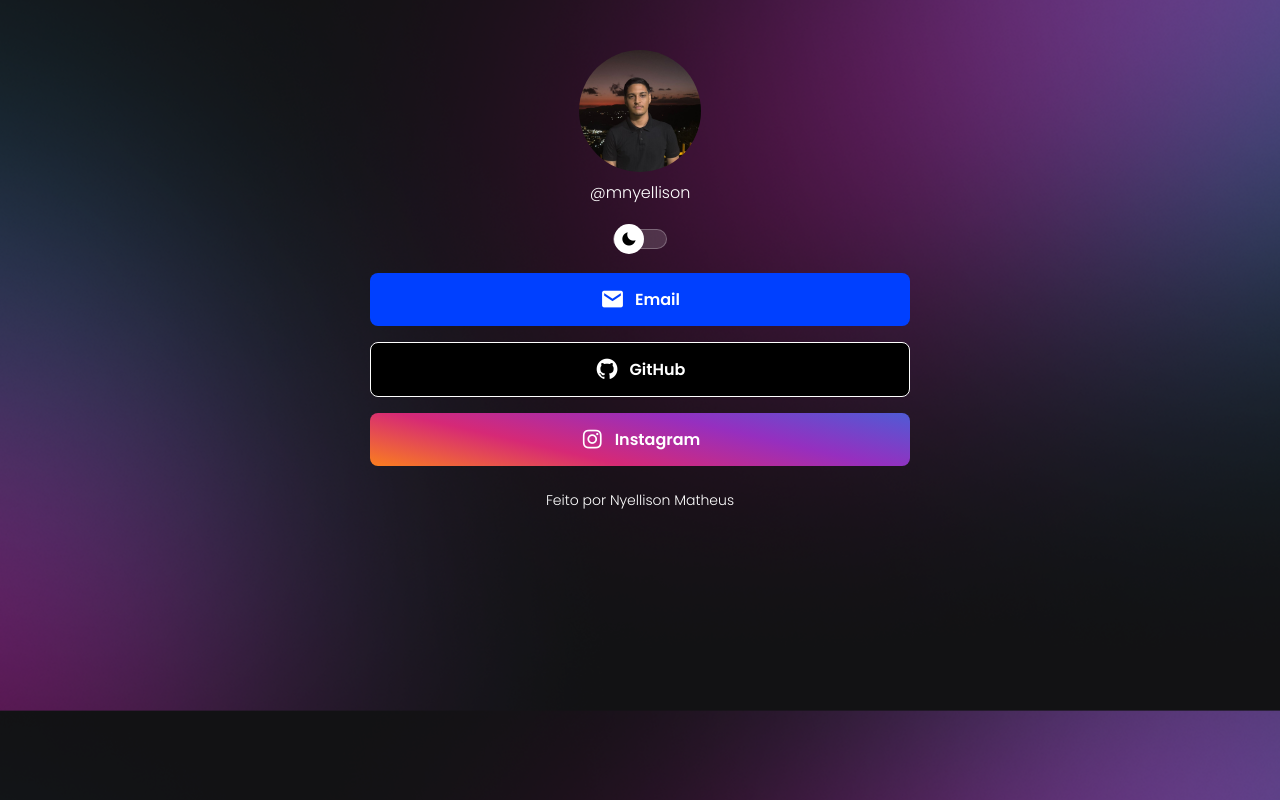
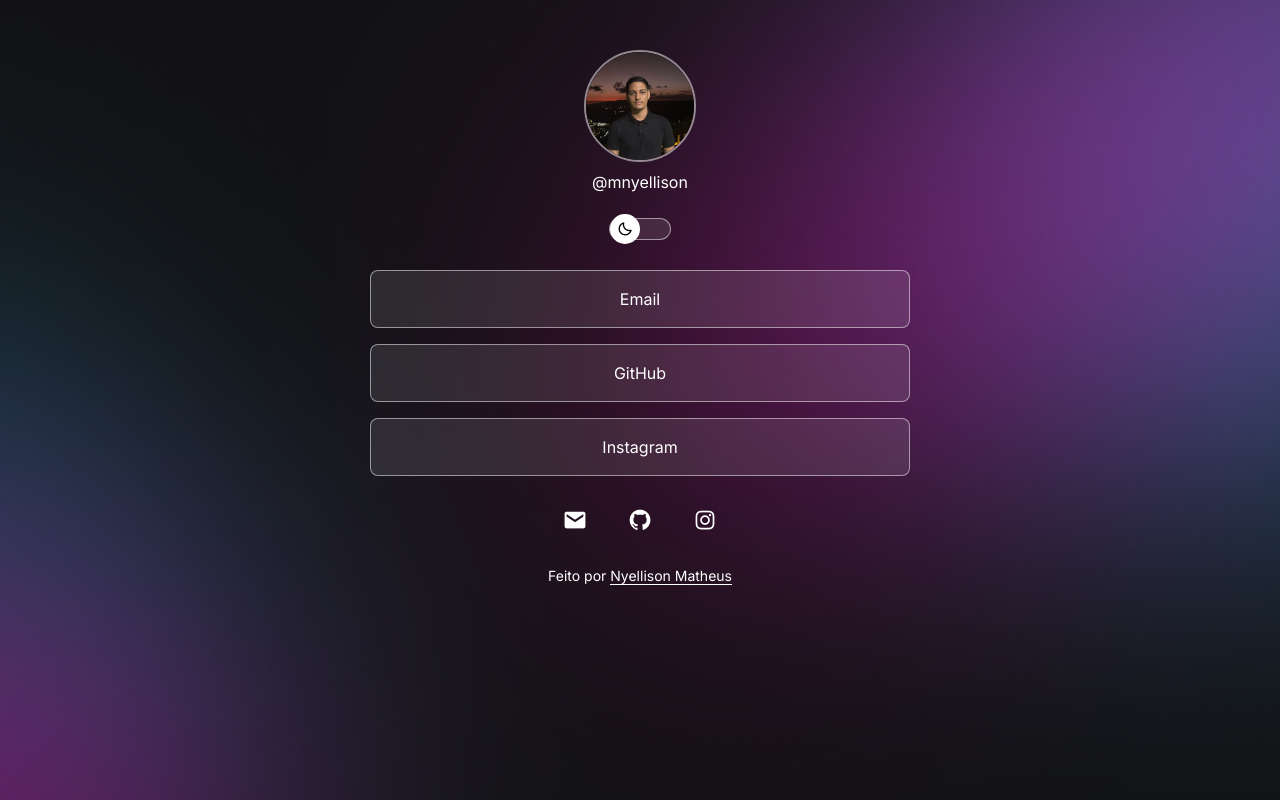
Before and after one commit to mnyellison/my-linktree, a plain HTML site: page index.html in a window 1280 px wide. Drawn offline with nearby package versions, Linux system fonts and the light colour scheme.

Commit message:
improving the code

```diff
--- a/index.html
+++ b/index.html
@@ -19,30 +19,45 @@
         <div class="display">
             <label for="toggle">
                 <div class="circle">
-                    <i class='bx bxs-moon'></i>
-                    <i class='bx bxs-sun'></i>
+                    <i class='bx bx-moon'></i>
+                    <i class='bx bx-sun'></i>
                 </div>
             </label>
         </div>
 
         <div class="links">
-            <a class="link-email" href="mailto:nmatheus.moura@hotmail.com" target="_blank">
-                <i class='bx bxs-envelope'></i>
+            <a class="link-email"
+                href="mailto:nmatheus.moura@hotmail.com" target="_blank">
                 Email
             </a>
-            <a class="link-github" href="https://github.com/mnyellison" target="_blank">
-                <i class='bx bxl-github'></i>
+            <a class="link-github"
+                href="https://github.com/mnyellison" target="_blank">
                 GitHub
             </a>
-            <a class="link-instagram" href="https://www.instagram.com/mnyellison/" target="_blank">
-                <i class='bx bxl-instagram'></i>
+            <a class="link-instagram"
+                href="https://www.instagram.com/mnyellison/" target="_blank">
                 Instagram
             </a>
         </div>
 
-        <p>Feito por Nyellison Matheus</p>
+        <div class="social-icons">
+            <a href="mailto:nmatheus.moura@hotmail.com" target="_blank">
+                <i class='bx bxs-envelope'></i>
+            </a>
+            <a href="https://github.com/mnyellison" target="_blank">
+                <i class='bx bxl-github'></i>
+            </a>
+            <a href="https://www.instagram.com/mnyellison/" target="_blank">
+                <i class='bx bxl-instagram'></i>
+            </a>
+
+
+
+        </div>
+
+        <p>Feito por <span>Nyellison Matheus</span></p>
     </main>
+    <script src="script.js"></script>
 </body>
-<script src="script.js"></script>
 
 </html>
--- a/style.css
+++ b/style.css
@@ -1,37 +1,37 @@
-@import url('https://fonts.googleapis.com/css2?family=Poppins:ital,wght@0,100;0,200;0,300;0,400;0,500;0,600;0,700;0,800;0,900;1,100;1,200;1,300;1,400;1,500;1,600;1,700;1,800;1,900&display=swap');
+@import url('https://fonts.googleapis.com/css2?family=Inter:ital,opsz@0,14..32;1,14..32&display=swap');
+
+:root {
+    /* dark mode */
+    --text-color-dark: #ffffff;
+    --stroke-color-dark: rgba(255, 255, 255, 0.5);
+    --surface-color-dark: rgba(255, 255, 255, 0.1);
+    --surface-hover-dark: rgba(255, 255, 255, 0.05);
+    --highlight-color-dark: rgba(255, 255, 255, 0.2);
+
+    /* light mode */
+    --text-color-light: #000000;
+    --stroke-color-light: rgba(0, 0, 0, 0.5);
+    --surface-color-light: rgba(0, 0, 0, 0.05);
+    --surface-hover-light: rgba(0, 0, 0, 0.02);
+    --highlight-color-light: rgba(0, 0, 0, 0.1);
+}
 
 * {
     margin: 0;
     padding: 0;
     box-sizing: border-box;
-    font-family: "Poppins", sans-serif;
+    font-family: "Inter", sans-serif;
 }
 
 body {
     background-image: url('./assets/bg-dark-mode.png');
     background-size: cover;
-    background-position: center;
+    background-repeat: no-repeat;
+    height: 100vh;
     display: flex;
-    justify-content: center;
     align-items: center;
     flex-direction: column;
     transition: 0.5s;
-}
-
-.mode-light {
-    background-image: url('./assets/bg-light-mode.png');
-    background-size: cover;
-    background-position: center;
-
-    p {
-        color: #000;
-        font-weight: 400;
-    }
-
-    figcaption {
-        color: #000;
-        font-weight: 400;
-    }
 }
 
 .container {
@@ -40,17 +40,18 @@ body {
 }
 
 img {
-    border-radius: 999px;
-    height: 122px;
+    border-radius: 50%;
+    height: 112px;
+    border: 2px solid var(--stroke-color-dark);
     display: block;
     margin: 50px auto 0;
-    transition: 0.5s;
 }
 
 figcaption {
-    color: #fff;
-    font-weight: 300;
+    color: var(--text-color-dark);
+    font-weight: 400;
     font-size: 16px;
+    line-height: 24px;
     margin-top: 8px;
     text-align: center;
 }
@@ -66,14 +67,12 @@ input {
 }
 
 label {
-    width: 54px;
-    height: 20px;
+    width: 62px;
+    height: 22px;
     border-radius: 100px;
     margin-top: 24px;
-    background: rgba(255, 255, 255, 0.15);
-    backdrop-filter: blur(10px);
-    -webkit-backdrop-filter: blur(10px);
-    border: 1px solid rgba(255, 255, 255, 0.25);
+    background: var(--surface-color-dark);
+    border: 1px solid var(--stroke-color-dark);
     cursor: pointer;
     position: relative;
 }
@@ -82,7 +81,7 @@ label {
     width: 30px;
     height: 30px;
     border-radius: 50%;
-    background: #fff;
+    background: var(--text-color-dark);
     position: absolute;
     top: 50%;
     left: 0;
@@ -98,34 +97,32 @@ label {
     }
 }
 
-.bx.bxs-moon {
+.bx.bx-moon {
     margin-top: 0%;
-    color: #000;
+    color: var(--text-color-light);
 }
 
-.bx.bxs-sun {
-    color: #000;
+.bx.bx-sun {
+    color: var(--text-color-light);
     margin-top: 50px;
 }
 
 input[type=checkbox]:checked + .display label {
-    border: 1px solid #776a74;
-    background: #eed2e8;
-    backdrop-filter: blur(10px);
-    -webkit-backdrop-filter: blur(10px);
+    border: 1px solid var(--stroke-color-light);
+    background: var(--surface-color-light);
 }
 
 input[type=checkbox]:checked + .display label .circle {
     left: 100%;
     transform: translate(-96%, -50%);
-    background: #fff;
+    background: var(--text-color-dark);
 }
 
-input[type=checkbox]:checked + .display label .circle .bx.bxs-moon {
+input[type=checkbox]:checked + .display label .circle .bx.bx-moon {
     margin-top: 50px;
 }
 
-input[type=checkbox]:checked + .display label .circle .bx.bxs-sun {
+input[type=checkbox]:checked + .display label .circle .bx.bx-sun {
     margin-top: 0%;
 }
 
@@ -133,72 +130,125 @@ input[type=checkbox]:checked + .display label .circle .bx.bxs-sun {
     display: flex;
     flex-direction: column;
     gap: 16px;
-    padding: 24px;
+    padding: 30px 24px 24px;
     width: 100%;
 
     a {
         text-decoration: none;
-        padding: 14px;
-        font-weight: 600;
+        padding: 16px 24px;
+        color: var(--text-color-dark);
+        font-weight: 500;
         font-size: 16px;
+        line-height: 24px;
         border-radius: 8px;
-        border: none;
+        background: var(--surface-color-dark);
+        border: 1px solid var(--stroke-color-dark);
         display: flex;
         justify-content: center;
         align-items: center;
         cursor: pointer;
         transition: 0.3s;
-        gap: 10px
+
+        &:hover {
+            background: var(--surface-hover-dark);
+            border: 1px solid var(--text-color-dark);
+        }
     }
+}
 
-    a:hover {
-        transform: scale(1.1,1.1);
-    }
+.social-icons {
+    font-size: 25px;
+    margin-bottom: 24px;
+    display: flex;
+    gap: 25px;
+    justify-content: center;;
 
-    i {
-        font-size: 25px;
-    }
+    a {
+        color: var(--text-color-dark);
+        text-decoration: none;
 
-    .link-email {
-        background-color: #0040ff;
-        color: #fff;
-    }
+        i {
+            width: 40px;
+            height: 40px;
+            display: flex;
+            align-items: center;
+            justify-content: center;
 
-    .link-github {
-        background-color: #000;
-        color: #fff;
-        border: 1px solid #fff;
-    }
-
-    .link-instagram {
-        background: linear-gradient(
-            13deg,
-            #fa7e1e,
-            #d62976,
-            #962fbf,
-            #4f5bd5
-        );
-        color: #fff;
+            &:hover {
+                background: var(--highlight-color-dark);
+                border-radius: 50%;
+            }
+        }
     }
 }
 
 p {
     text-align: center;
-    color: #fff;
-    font-weight: 300;
+    color: var(--text-color-dark);
+    font-weight: 400;
     font-size: 14px;
+    line-height: 24px;
+
+    span {
+        border-bottom: 1px solid var(--text-color-dark);
+    }
+}
+
+.mode-light {
+    background-image: url('./assets/bg-light-mode.png');
+    background-size: cover;
+    background-repeat: no-repeat;
+
+    img {
+        border: 2px solid var(--stroke-color-light);
+    }
+
+    figcaption {
+        color: #000;
+    }
+
+    .links {
+        a {
+            background: var(--surface-color-light);
+            border: 1px solid var(--stroke-color-light);
+            color: var(--text-color-light);
+
+            &:hover {
+                background: var(--surface-hover-light);
+                border: 1px solid var(--text-color-light);
+            }
+        }
+    }
+
+    .social-icons {
+        a {
+            color: var(--text-color-light);
+
+            i:hover {
+                background: var(--highlight-color-light);
+            }
+        }
+    }
+
+    p {
+        color: var(--text-color-light);
+
+        span {
+            border-bottom: 1px solid var(--text-color-light);
+        }
+    }
 }
 
 @media (max-width: 1040px) {
     body {
         background-image: url('./assets/bg-mobile.jpg');
         background-size: cover;
-        background-position: center;
+        background-repeat: no-repeat;
     }
 
     .mode-light {
         background-image: url('./assets/bg-mobile-light.jpg');
         background-size: cover;
-        background-position: center;
+        background-repeat: no-repeat;
     }
 }
```
